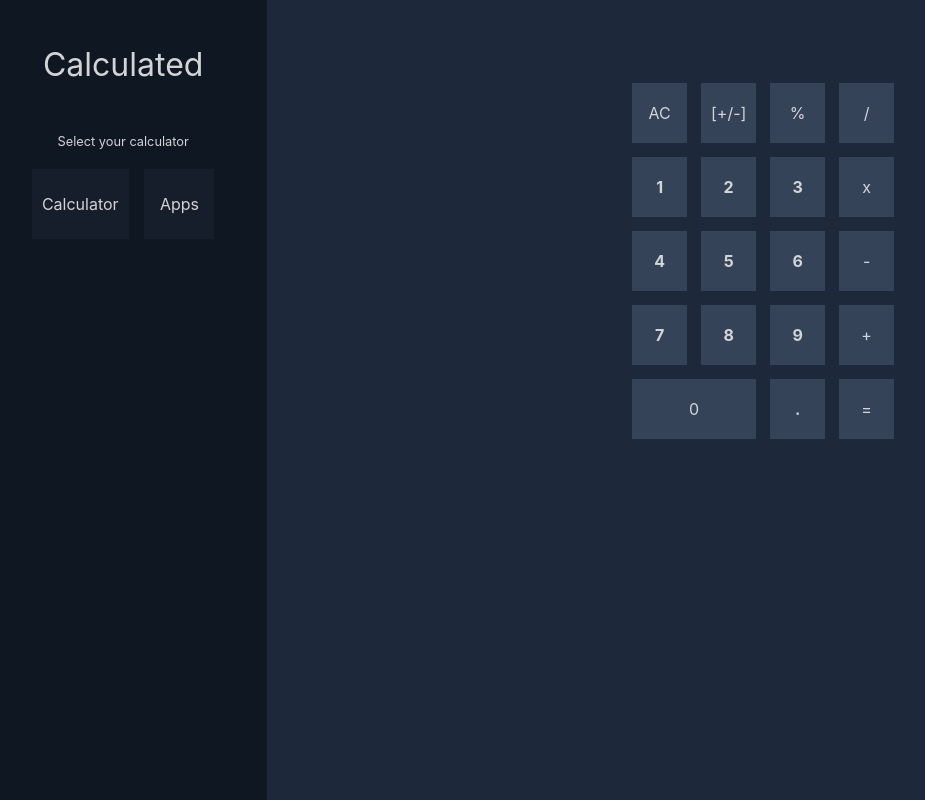
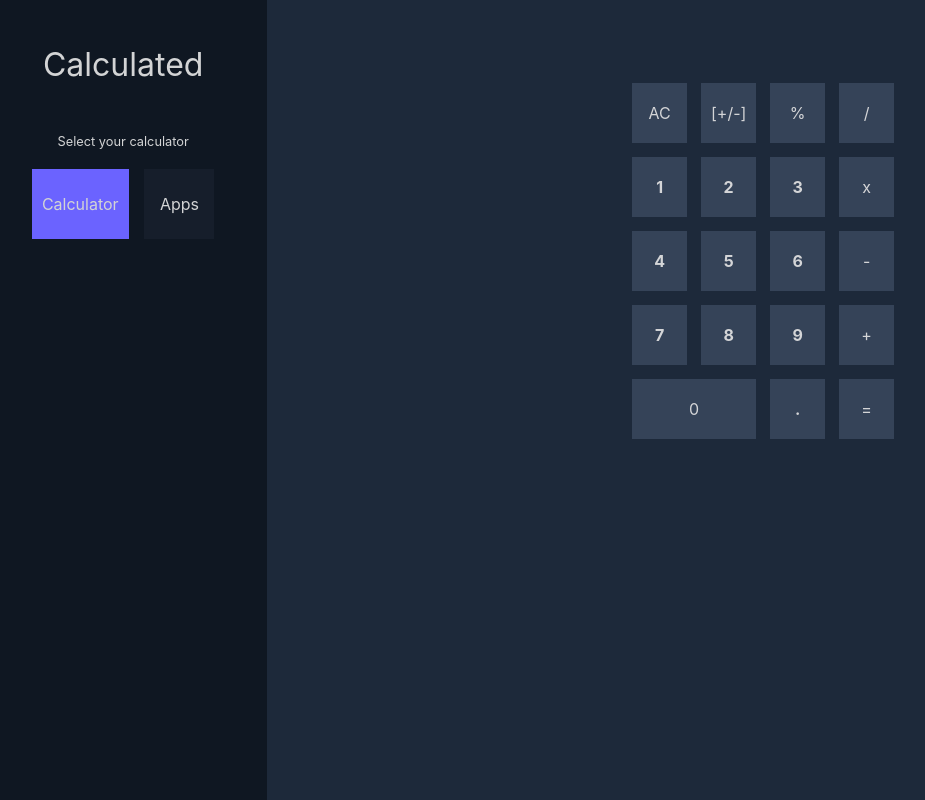
Before and after one commit to MathewLaskowski/calcapp, a React (Create React App) app: page / in a window 1280 px wide. Shown: the whole page, without its empty margins (21-946 px from the left). Built offline with nearby package versions, Linux system fonts and the light colour scheme.

Commit message:
set active menu list item based on active property

```diff
--- a/src/components/menu-list/menu-list.tsx
+++ b/src/components/menu-list/menu-list.tsx
@@ -6,12 +6,12 @@ type handleClickType = (item: string) => void
 const menuListItems = ['Calculator', 'Apps']
 
 interface MenuList {
-  active?: 'Calculator' | 'Apps'
+  active: 'Calculator' | 'Apps'
 }
 
-const MenuList: React.FC<MenuList> = () => {
+const MenuList: React.FC<MenuList> = ({ active }) => {
 
-  const [activeItem, setActiveItem] = useState()
+  const [activeItem, setActiveItem] = useState<string>(active)
 
   const handleClick: handleClickType = item => {
     setActiveItem(item)
```
